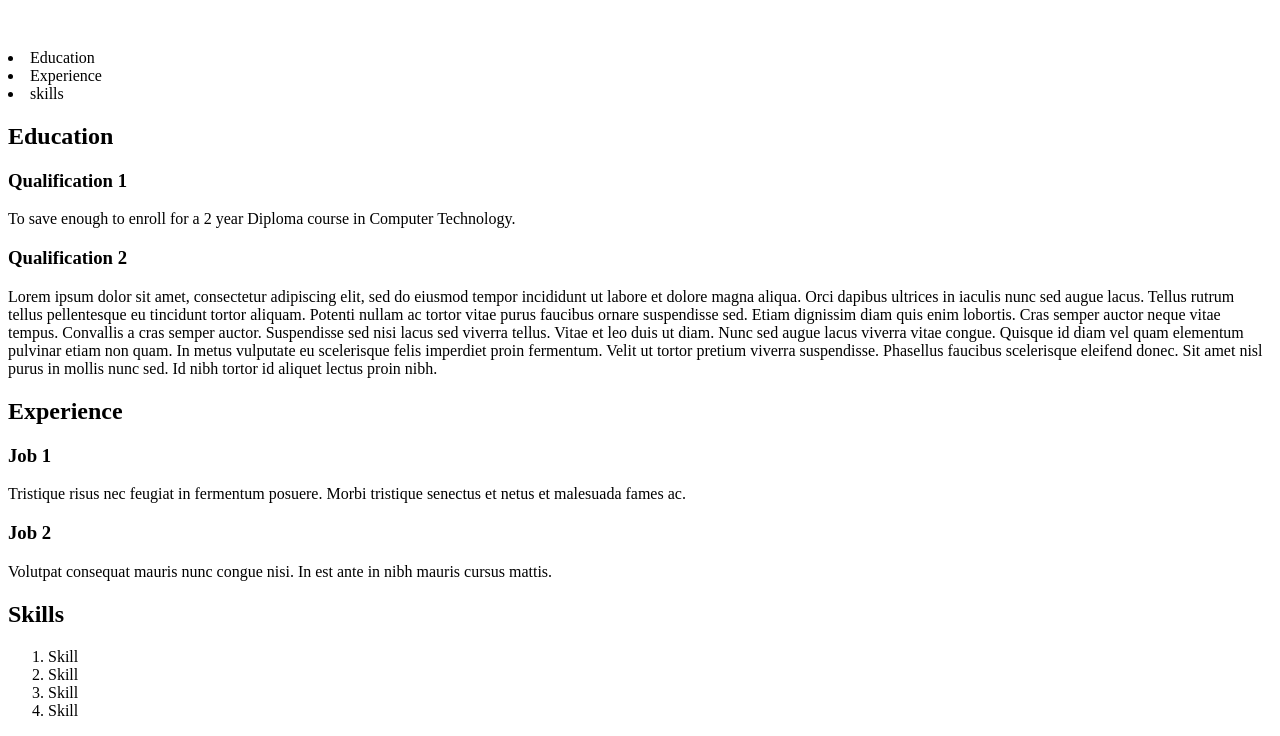
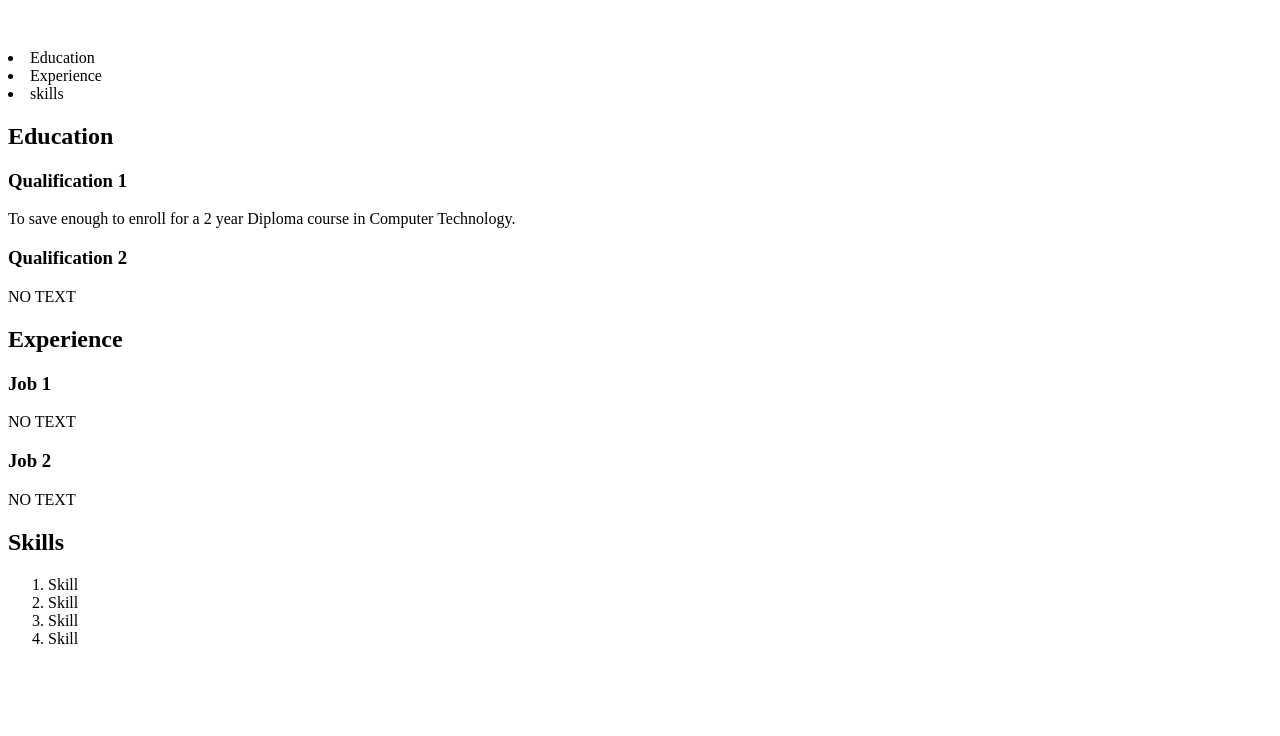
Before and after one commit to MarcelBester/MarcelResume, a plain HTML site: page index.htm in a window 1280 px wide. Shown: the part 101-837 px from the top of the page. After the commit the page ends 800 px from the top, so only its background shows below. Drawn offline with Linux system fonts and the light colour scheme.

Commit message:
Update index.htm

```diff
--- a/index.htm
+++ b/index.htm
@@ -27,14 +27,14 @@
     <p>To save enough to enroll for a 2 year Diploma course in Computer Technology.</p>
 
     <h3>Qualification 2</h3>
-    <p>Lorem ipsum dolor sit amet, consectetur adipiscing elit, sed do eiusmod tempor incididunt ut labore et dolore magna aliqua. Orci dapibus ultrices in iaculis nunc sed augue lacus. Tellus rutrum tellus pellentesque eu tincidunt tortor aliquam. Potenti nullam ac tortor vitae purus faucibus ornare suspendisse sed. Etiam dignissim diam quis enim lobortis. Cras semper auctor neque vitae tempus. Convallis a cras semper auctor. Suspendisse sed nisi lacus sed viverra tellus. Vitae et leo duis ut diam. Nunc sed augue lacus viverra vitae congue. Quisque id diam vel quam elementum pulvinar etiam non quam. In metus vulputate eu scelerisque felis imperdiet proin fermentum. Velit ut tortor pretium viverra suspendisse. Phasellus faucibus scelerisque eleifend donec. Sit amet nisl purus in mollis nunc sed. Id nibh tortor id aliquet lectus proin nibh.</p>
+    <p>NO TEXT</p>
 
     <h2>Experience</h2>
     <h3>Job 1</h3>
-    <p>Tristique risus nec feugiat in fermentum posuere. Morbi tristique senectus et netus et malesuada fames ac.</p>
+    <p>NO TEXT</p>
 
     <h3>Job 2</h3>
-    <p>Volutpat consequat mauris nunc congue nisi. In est ante in nibh mauris cursus mattis.</p>
+    <p>NO TEXT</p>
 
     <h2>Skills</h2>
 <ol>
@@ -42,7 +42,7 @@
    <li>Skill</li>
    <Li>Skill</Li>
    <li>Skill</li>
-  </ol>
+ </ol>
 </ul>
 </body>
 </html>
```
